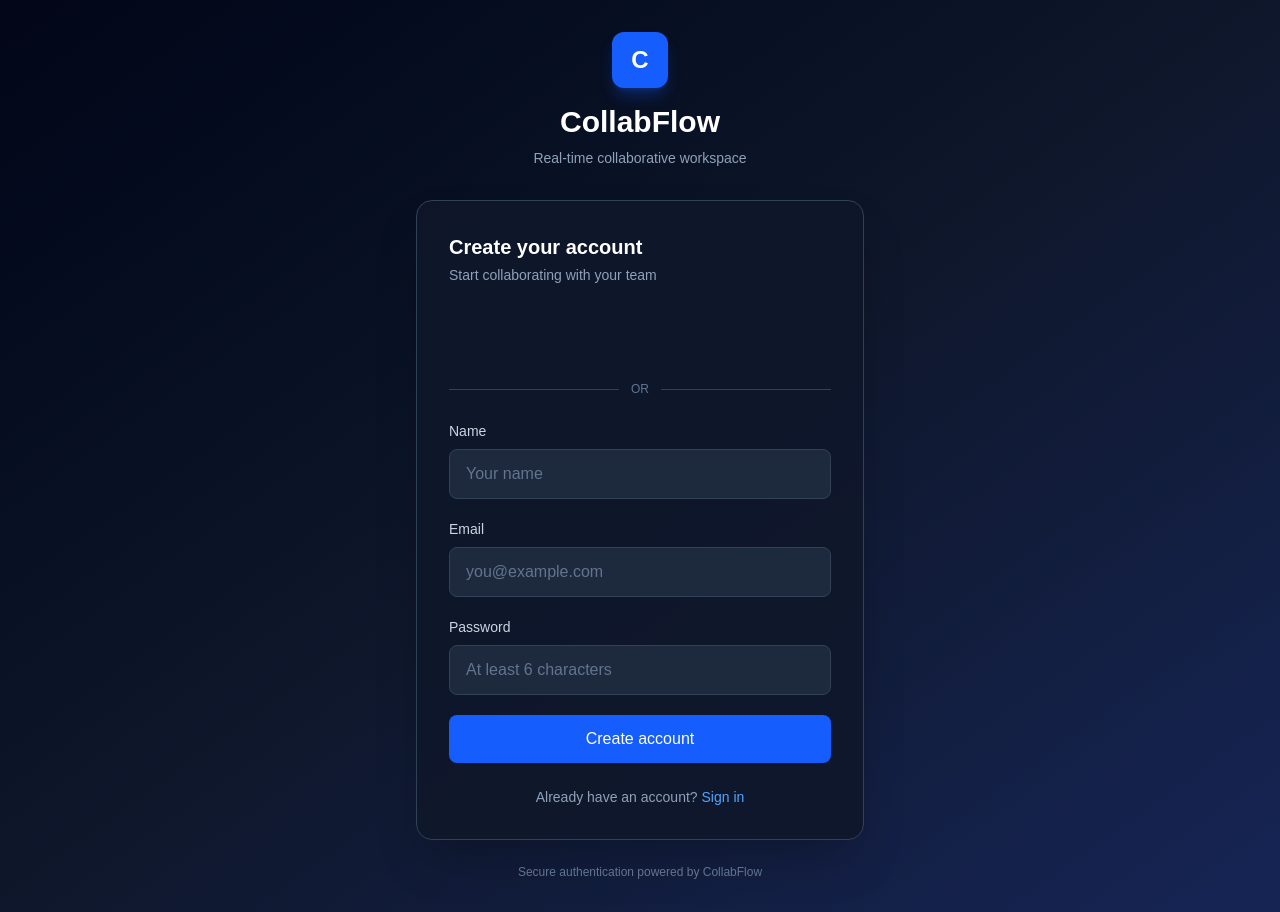
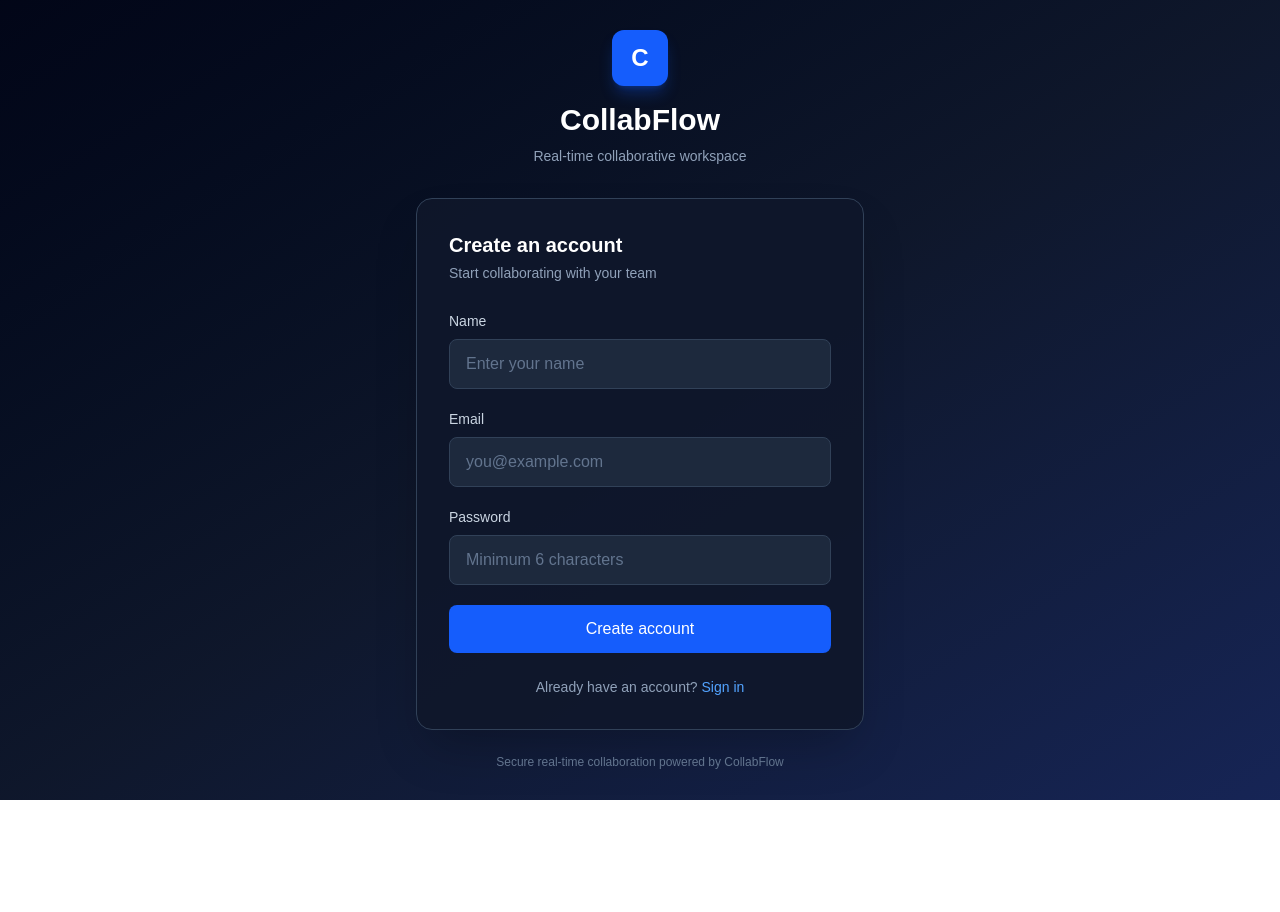
Before and after one commit to Ashwani-riser/Sync-Engine, a Next.js app in the folder frontend/: page /register in a window 1280 px wide. After the commit the page ends 800 px from the top, so only its background shows below. Built offline with nearby package versions, Linux system fonts and the light colour scheme.

Commit message:
fix: update registration API URL to use environment variable

```diff
--- a/frontend/app/dashboard/page.tsx
+++ b/frontend/app/dashboard/page.tsx
@@ -39,7 +39,7 @@ export default function DashboardPage() {
   const loadDashboard = async () => {
     try {
       const userResponse = await fetch(
-        "http://localhost:8000/api/auth/me",
+        "/api/auth/me",
         {
           credentials: "include",
         }
@@ -55,7 +55,7 @@ export default function DashboardPage() {
       setUser(userData.user);
 
       const documentsResponse = await fetch(
-        "http://localhost:8000/api/documents",
+        `${process.env.NEXT_PUBLIC_API_URL}/api/documents`,
         {
           credentials: "include",
         }
@@ -114,7 +114,7 @@ export default function DashboardPage() {
 
     try {
       const response = await fetch(
-        "http://localhost:8000/api/documents",
+        `${process.env.NEXT_PUBLIC_API_URL}/api/documents`,
         {
           method: "POST",
           headers: {
--- a/frontend/app/page.tsx
+++ b/frontend/app/page.tsx
@@ -19,7 +19,7 @@ export default function Home() {
 
     try {
       const response = await fetch(
-        "http://localhost:8000/api/auth/login",
+        `${process.env.NEXT_PUBLIC_API_URL}/api/auth/login`,
         {
           method: "POST",
           headers: {
@@ -58,7 +58,7 @@ export default function Home() {
 
     try {
       const response = await fetch(
-        "http://localhost:8000/api/auth/google",
+        `${process.env.NEXT_PUBLIC_API_URL}/api/auth/google`,
         {
           method: "POST",
           headers: {
--- a/frontend/app/register/page.tsx
+++ b/frontend/app/register/page.tsx
@@ -2,7 +2,6 @@
 
 import { FormEvent, useState } from "react";
 import Link from "next/link";
-import GoogleSignInButton from "@/components/GoogleSignInButton";
 
 export default function RegisterPage() {
   const [name, setName] = useState("");
@@ -11,20 +10,16 @@ export default function RegisterPage() {
 
   const [message, setMessage] = useState("");
   const [loading, setLoading] = useState(false);
-  const [registered, setRegistered] = useState(false);
-
-  // ================= NORMAL REGISTER =================
 
   const handleRegister = async (e: FormEvent) => {
     e.preventDefault();
 
     setLoading(true);
     setMessage("");
-    setRegistered(false);
 
     try {
       const response = await fetch(
-        "http://localhost:8000/api/auth/register",
+        '${process.env.NEXT_PUBLIC_API_URL}/api/auth/register',
         {
           method: "POST",
           headers: {
@@ -45,73 +40,22 @@ export default function RegisterPage() {
         return;
       }
 
-      setRegistered(true);
+      setMessage("Account created successfully!");
 
-      setMessage(
-        "Account created successfully! Please check your email and verify your account before logging in."
-      );
-
-      // Clear form
       setName("");
       setEmail("");
       setPassword("");
+
     } catch (error) {
       console.error(error);
-
       setMessage("Unable to connect to server");
     } finally {
       setLoading(false);
     }
   };
 
-  // ================= GOOGLE SIGN UP =================
-
-  const handleGoogleRegister = async (
-    credential: string
-  ) => {
-    setLoading(true);
-    setMessage("");
-
-    try {
-      const response = await fetch(
-        "http://localhost:8000/api/auth/google",
-        {
-          method: "POST",
-          headers: {
-            "Content-Type": "application/json",
-          },
-          credentials: "include",
-          body: JSON.stringify({
-            credential,
-          }),
-        }
-      );
-
-      const data = await response.json();
-
-      if (!response.ok) {
-        setMessage(
-          data.message || "Google registration failed"
-        );
-        return;
-      }
-
-      setMessage("Google account connected successfully!");
-
-      window.location.href = "/dashboard";
-    } catch (error) {
-      console.error(error);
-
-      setMessage("Unable to connect to server");
-    } finally {
-      setLoading(false);
-    }
-  };
-
-  // ================= UI =================
-
   return (
-    <main className="min-h-screen bg-gradient-to-br from-slate-950 via-slate-900 to-blue-950 flex items-center justify-center px-4 py-8">
+    <main className="min-h-screen bg-gradient-to-br from-slate-950 via-slate-900 to-blue-950 flex items-center justify-center px-4">
 
       <div className="w-full max-w-md">
 
@@ -138,49 +82,16 @@ export default function RegisterPage() {
         <div className="rounded-2xl border border-slate-700 bg-slate-900/90 p-8 shadow-2xl">
 
           <h2 className="text-xl font-semibold text-white">
-            Create your account
+            Create an account
           </h2>
 
           <p className="mt-1 text-sm text-slate-400">
             Start collaborating with your team
           </p>
 
-          {/* Google */}
-          {!registered && (
-            <div className="mt-7">
-
-              <GoogleSignInButton
-                onSuccess={handleGoogleRegister}
-                onError={() =>
-                  setMessage(
-                    "Google authentication failed"
-                  )
-                }
-              />
-
-            </div>
-          )}
-
-          {/* OR */}
-          {!registered && (
-            <div className="my-6 flex items-center gap-3">
-
-              <div className="h-px flex-1 bg-slate-700" />
-
-              <span className="text-xs font-medium text-slate-500">
-                OR
-              </span>
-
-              <div className="h-px flex-1 bg-slate-700" />
-
-            </div>
-          )}
-
-          {/* Registration Form */}
-          {!registered && (
           <form
             onSubmit={handleRegister}
-              className="space-y-5"
+            className="mt-7 space-y-5"
           >
 
             {/* Name */}
@@ -196,7 +107,7 @@ export default function RegisterPage() {
                 onChange={(e) =>
                   setName(e.target.value)
                 }
-                  placeholder="Your name"
+                placeholder="Enter your name"
                 required
                 className="w-full rounded-lg border border-slate-700 bg-slate-800 px-4 py-3 text-white placeholder-slate-500 outline-none transition focus:border-blue-500 focus:ring-2 focus:ring-blue-500/20"
               />
@@ -236,7 +147,7 @@ export default function RegisterPage() {
                 onChange={(e) =>
                   setPassword(e.target.value)
                 }
-                  placeholder="At least 6 characters"
+                placeholder="Minimum 6 characters"
                 minLength={6}
                 required
                 className="w-full rounded-lg border border-slate-700 bg-slate-800 px-4 py-3 text-white placeholder-slate-500 outline-none transition focus:border-blue-500 focus:ring-2 focus:ring-blue-500/20"
@@ -256,47 +167,16 @@ export default function RegisterPage() {
             </button>
 
           </form>
-          )}
 
           {/* Message */}
           {message && (
-            <div
-              className={`mt-5 rounded-lg border px-4 py-3 text-center text-sm ${
-                registered
-                  ? "border-green-500/20 bg-green-500/10 text-green-400"
-                  : "border-slate-700 bg-slate-800 text-slate-300"
-              }`}
-            >
+            <div className="mt-5 rounded-lg border border-slate-700 bg-slate-800 px-4 py-3 text-center text-sm text-slate-300">
               {message}
             </div>
           )}
 
-          {/* After registration */}
-          {registered && (
-            <div className="mt-6 text-center">
-
-              <p className="text-sm text-slate-400">
-                Check your inbox and click the
-                <span className="font-medium text-white">
-                  {" "}Verify Email{" "}
-                </span>
-                button.
-              </p>
-
-              <Link
-                href="/"
-                className="mt-5 inline-block w-full rounded-lg bg-blue-600 py-3 font-medium text-white transition hover:bg-blue-500"
-              >
-                Go to Login
-              </Link>
-
-            </div>
-          )}
-
           {/* Login Link */}
-          {!registered && (
           <p className="mt-6 text-center text-sm text-slate-400">
-
             Already have an account?{" "}
 
             <Link
@@ -305,15 +185,13 @@ export default function RegisterPage() {
             >
               Sign in
             </Link>
-
           </p>
-          )}
 
         </div>
 
         {/* Footer */}
         <p className="mt-6 text-center text-xs text-slate-500">
-          Secure authentication powered by CollabFlow
+          Secure real-time collaboration powered by CollabFlow
         </p>
 
       </div>
```
Also changed, not shown: frontend/app/document/[id]/page.tsx (+9 -9 lines), 2 other files (tests, documents, lock files or other folders). Lines whose indentation alone changed are shown as unchanged.
